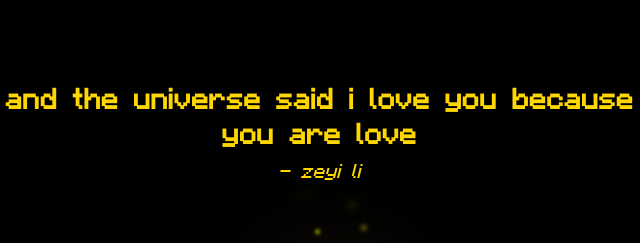
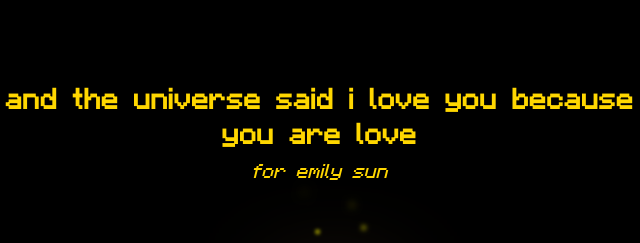
Before and after one commit to zyaustinli/floweranimation, a plain HTML site: page index.html in a window 1280 px wide. Shown: the top 243 px of the page, 320-960 px from the left. Drawn offline with Linux system fonts and the light colour scheme.

Commit message:
Update index.html

```diff
--- a/index.html
+++ b/index.html
@@ -10,7 +10,7 @@
     <body class="not-loaded">
         <div class="quote-container">
             <p class="quote">and the universe said i love you because you are love</p>
-            <p class="author">- zeyi li</p>
+            <p class="author">for emily sun</p>
         </div>
         <div class="night"></div>
         <div class="flowers">
```
